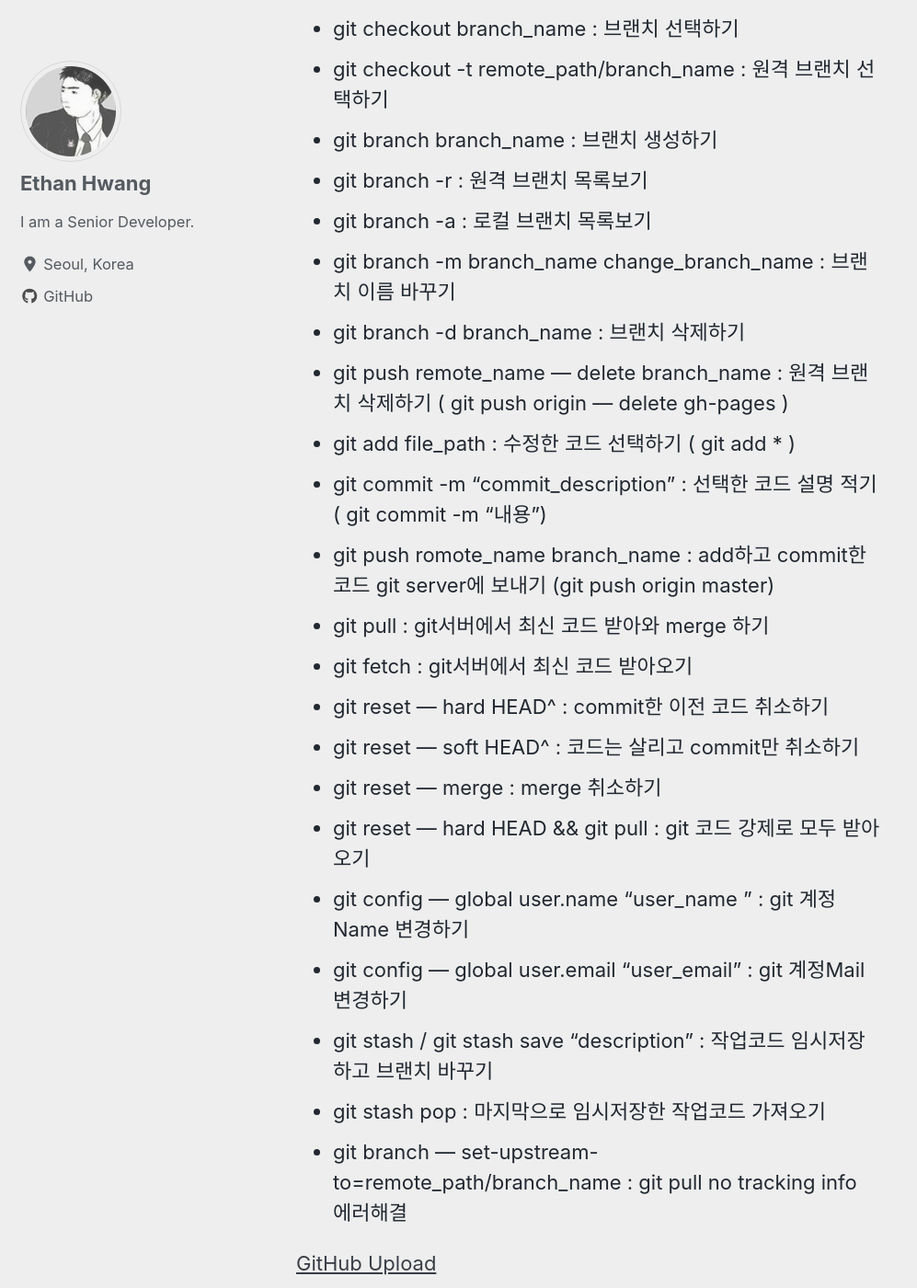
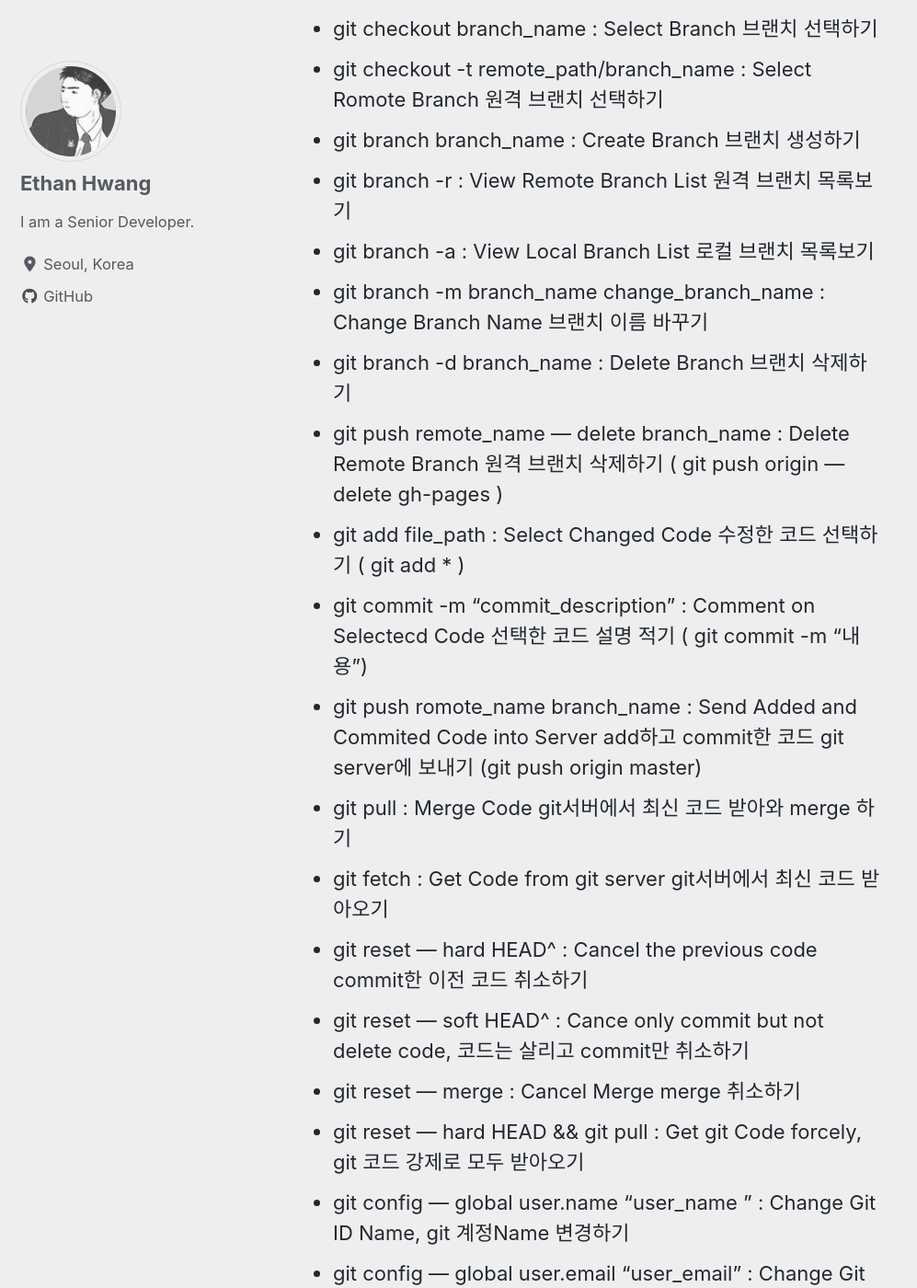
Before and after one commit to LNDNJC/lndnjc.github.io, a Jekyll site: the page built from _posts/2020-02-27-Git-Command.md, in a window 1280 px wide and 1400 px high, scrolled down 440 px. Shown: the whole window at 92% size, without its empty margins (0-997 px from the left). Built offline with Jekyll 4.4.1, drawn with Linux system fonts in a browser that asks for light colours; cached includes are drawn as plain includes; nearby versions of some CDN libraries; comment, search, counter and statistics services are not loaded; some of the changed text lies outside the part shown.

Commit message:
Add Eng Version

```diff
--- a/_posts/2020-02-27-Git-Command.md
+++ b/_posts/2020-02-27-Git-Command.md
@@ -14,29 +14,29 @@ last_modified_at: 2020-02-27T10:06:00-05:00
 
 ## Command
 
-- git init : git 생성하기
-- git clone git_path : 코드가져오기
-- git checkout branch_name : 브랜치 선택하기
-- git checkout -t remote_path/branch_name : 원격 브랜치 선택하기
-- git branch branch_name : 브랜치 생성하기
-- git branch -r : 원격 브랜치 목록보기
-- git branch -a : 로컬 브랜치 목록보기
-- git branch -m branch_name change_branch_name : 브랜치 이름 바꾸기
-- git branch -d branch_name : 브랜치 삭제하기
-- git push remote_name — delete branch_name : 원격 브랜치 삭제하기 ( git push origin — delete gh-pages )
-- git add file_path : 수정한 코드 선택하기 ( git add * )
-- git commit -m “commit_description” : 선택한 코드 설명 적기 ( git commit -m “내용”)
-- git push romote_name branch_name : add하고 commit한 코드 git server에 보내기 (git push origin master)
-- git pull : git서버에서 최신 코드 받아와 merge 하기
-- git fetch : git서버에서 최신 코드 받아오기
-- git reset — hard HEAD^ : commit한 이전 코드 취소하기
-- git reset — soft HEAD^ : 코드는 살리고 commit만 취소하기
-- git reset — merge : merge 취소하기
-- git reset — hard HEAD && git pull : git 코드 강제로 모두 받아오기
-- git config — global user.name “user_name ” : git 계정Name 변경하기
-- git config — global user.email “user_email” : git 계정Mail변경하기
-- git stash / git stash save “description” : 작업코드 임시저장하고 브랜치 바꾸기
-- git stash pop : 마지막으로 임시저장한 작업코드 가져오기
-- git branch — set-upstream-to=remote_path/branch_name : git pull no tracking info 에러해결
+- git init : git create 생성하기
+- git clone git_path : import Code 코드 가져오기
+- git checkout branch_name : Select Branch 브랜치 선택하기
+- git checkout -t remote_path/branch_name : Select Romote Branch 원격 브랜치 선택하기
+- git branch branch_name : Create Branch 브랜치 생성하기
+- git branch -r : View Remote Branch List 원격 브랜치 목록보기
+- git branch -a : View Local Branch List 로컬 브랜치 목록보기
+- git branch -m branch_name change_branch_name : Change Branch Name 브랜치 이름 바꾸기
+- git branch -d branch_name : Delete Branch 브랜치 삭제하기
+- git push remote_name — delete branch_name : Delete Remote Branch 원격 브랜치 삭제하기 ( git push origin — delete gh-pages )
+- git add file_path : Select Changed Code 수정한 코드 선택하기 ( git add * )
+- git commit -m “commit_description” : Comment on Selectecd Code 선택한 코드 설명 적기 ( git commit -m “내용”)
+- git push romote_name branch_name : Send Added and Commited Code into Server add하고 commit한 코드 git server에 보내기 (git push origin master)
+- git pull : Merge Code git서버에서 최신 코드 받아와 merge 하기
+- git fetch : Get Code from git server git서버에서 최신 코드 받아오기
+- git reset — hard HEAD^ : Cancel the previous code commit한 이전 코드 취소하기
+- git reset — soft HEAD^ : Cance only commit but not delete code, 코드는 살리고 commit만 취소하기
+- git reset — merge : Cancel Merge merge 취소하기
+- git reset — hard HEAD && git pull : Get git Code forcely, git 코드 강제로 모두 받아오기
+- git config — global user.name “user_name ” : Change Git ID Name, git 계정Name 변경하기
+- git config — global user.email “user_email” : Change Git ID Mail, git 계정Mail 변경하기
+- git stash / git stash save “description” : Save Temply Changed code and Change Branch 작업코드 임시저장하고 브랜치 바꾸기
+- git stash pop : Get the last Code which is saved temply. 마지막으로 임시저장한 작업코드 가져오기
+- git branch — set-upstream-to=remote_path/branch_name : Solve Error of git pull no tracking info, git pull no tracking info 에러해결
 
 [GitHub Upload](https://www.notion.so/GitHub-Upload-2d489f7fca404f039ab84bc457768a44)
```
